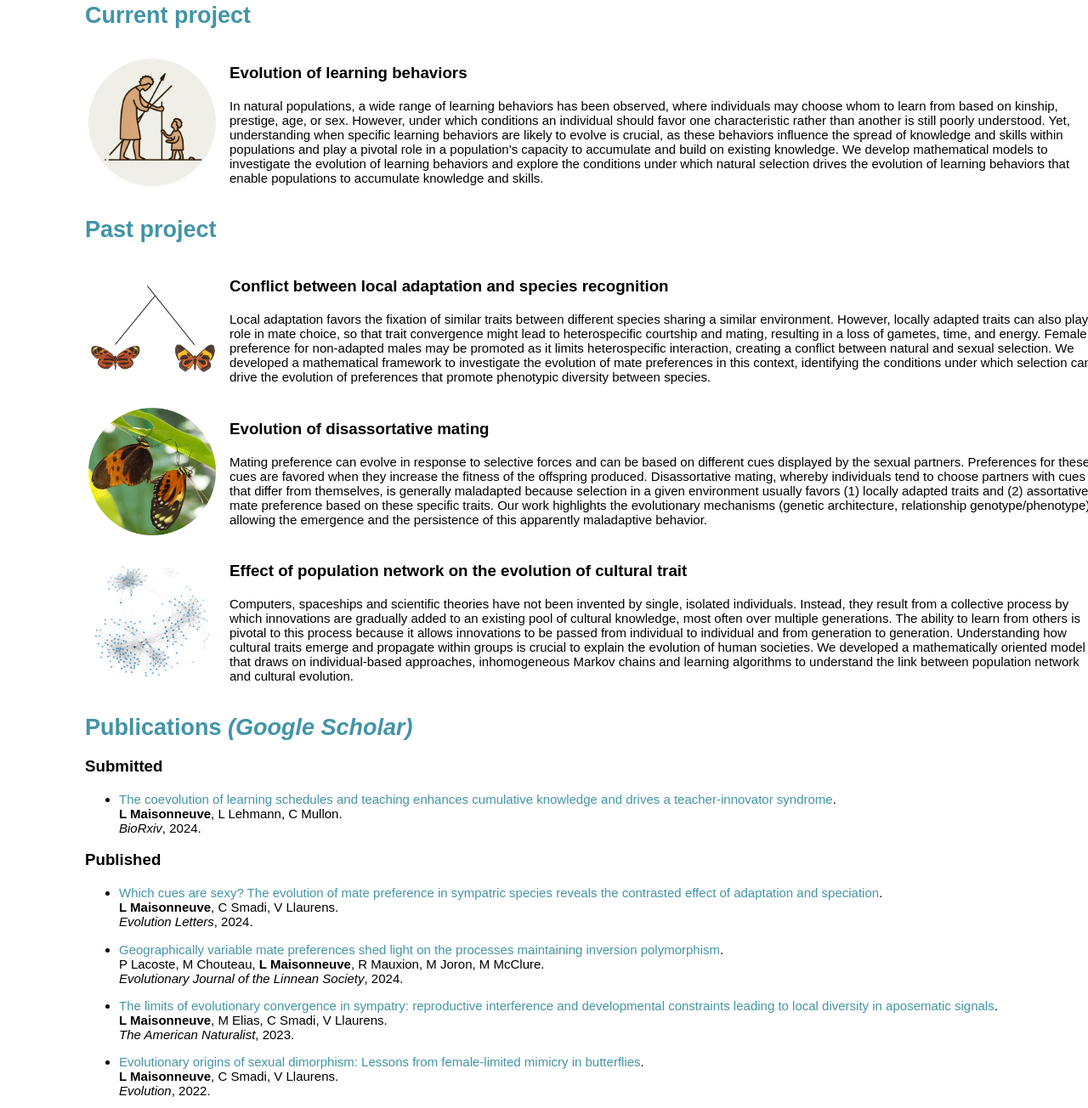
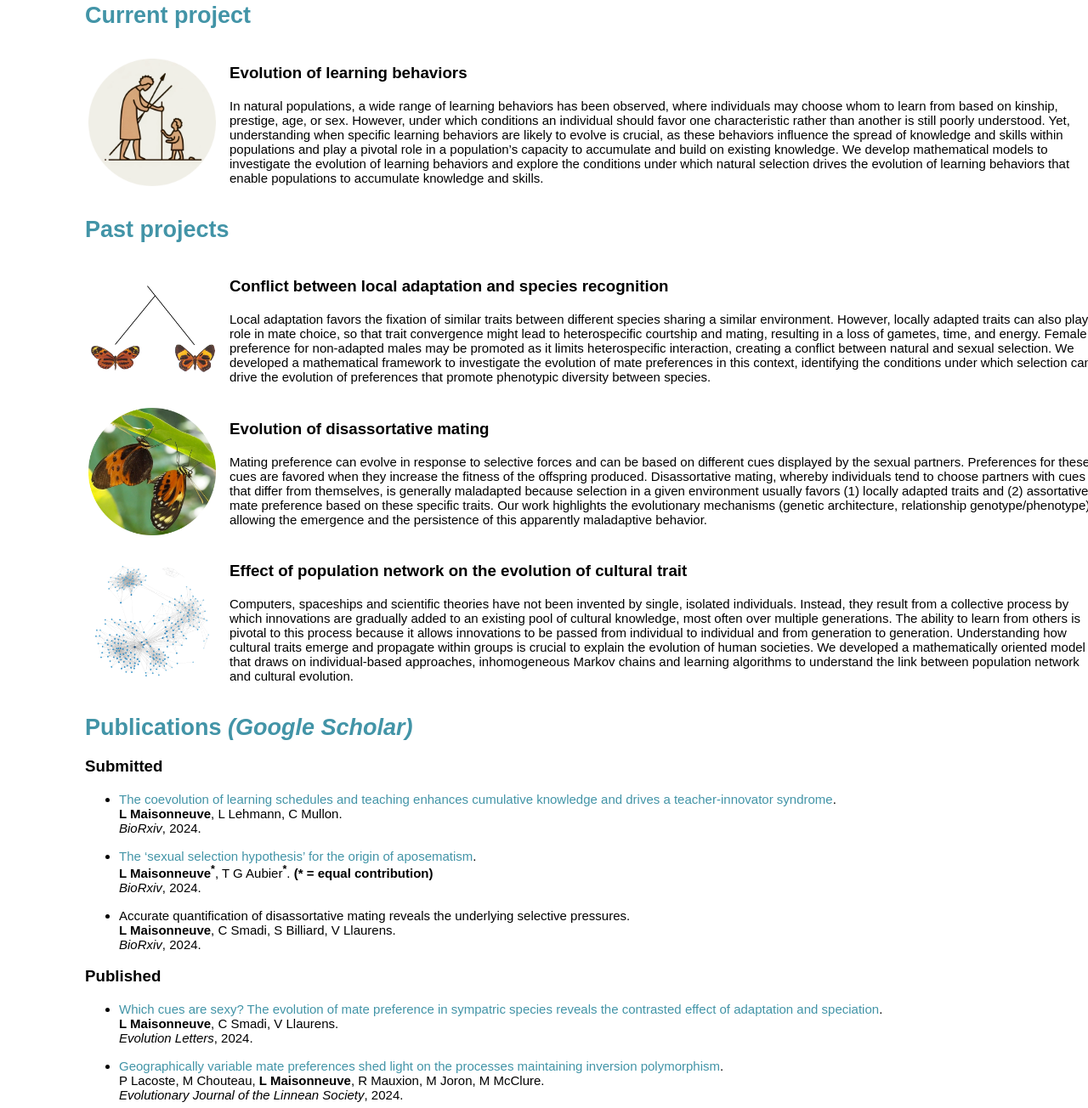
Before and after one commit to Ludovic-Maisonneuve/Ludovic-Maisonneuve.github.io, a plain HTML site: page index.html in a window 1280 px wide. Shown: the part 451-1755 px from the top of the page at 85% size. Drawn offline with Linux system fonts and the light colour scheme.

Commit message:
Update index.html

```diff
--- a/index.html
+++ b/index.html
@@ -66,7 +66,7 @@
 </table>
 </div>
 
-<h1>Past project</h1>
+<h1>Past projects</h1>
 
 <div align="left">
 <table border="0" cellpadding="2" width="1200"><tr>
@@ -116,8 +116,28 @@
 
 	<ul>
 <li><p>
-		 <a href="https://www.biorxiv.org/content/10.1101/2024.06.28.601211v1" target="_blank"> The coevolution of learning schedules and teaching enhances cumulative knowledge and drives a teacher-innovator syndrome</a>.<br/>
+		 <a href="https://www.biorxiv.org/content/10.1101/2024.06.28.601211v2" target="_blank"> The coevolution of learning schedules and teaching enhances cumulative knowledge and drives a teacher-innovator syndrome</a>.<br/>
 	<b>L Maisonneuve</b>, L Lehmann, C Mullon.  <br/>
+	<i>BioRxiv</i>, 2024.
+		 </p>
+	</li>
+	</ul>
+</ul>
+
+<ul>
+<li><p>
+		 <a href="https://doi.org/10.1101/2024.09.26.615118" target="_blank"> The ‘sexual selection hypothesis’ for the origin of aposematism</a>.<br/>
+	<b>L Maisonneuve<strong><sup>*</sup></strong></b>, T G Aubier<strong><sup>*</sup></strong>.  <b>(<strong>*</strong> = equal contribution)</b><br/>
+	<i>BioRxiv</i>, 2024.
+		 </p>
+	</li>
+	</ul>
+</ul>
+
+<ul>
+<li><p>
+		Accurate quantification of disassortative mating reveals the underlying selective pressures.<br/>
+	<b>L Maisonneuve</b>, C Smadi, S Billiard, V Llaurens.<br/>
 	<i>BioRxiv</i>, 2024.
 		 </p>
 	</li>
```
